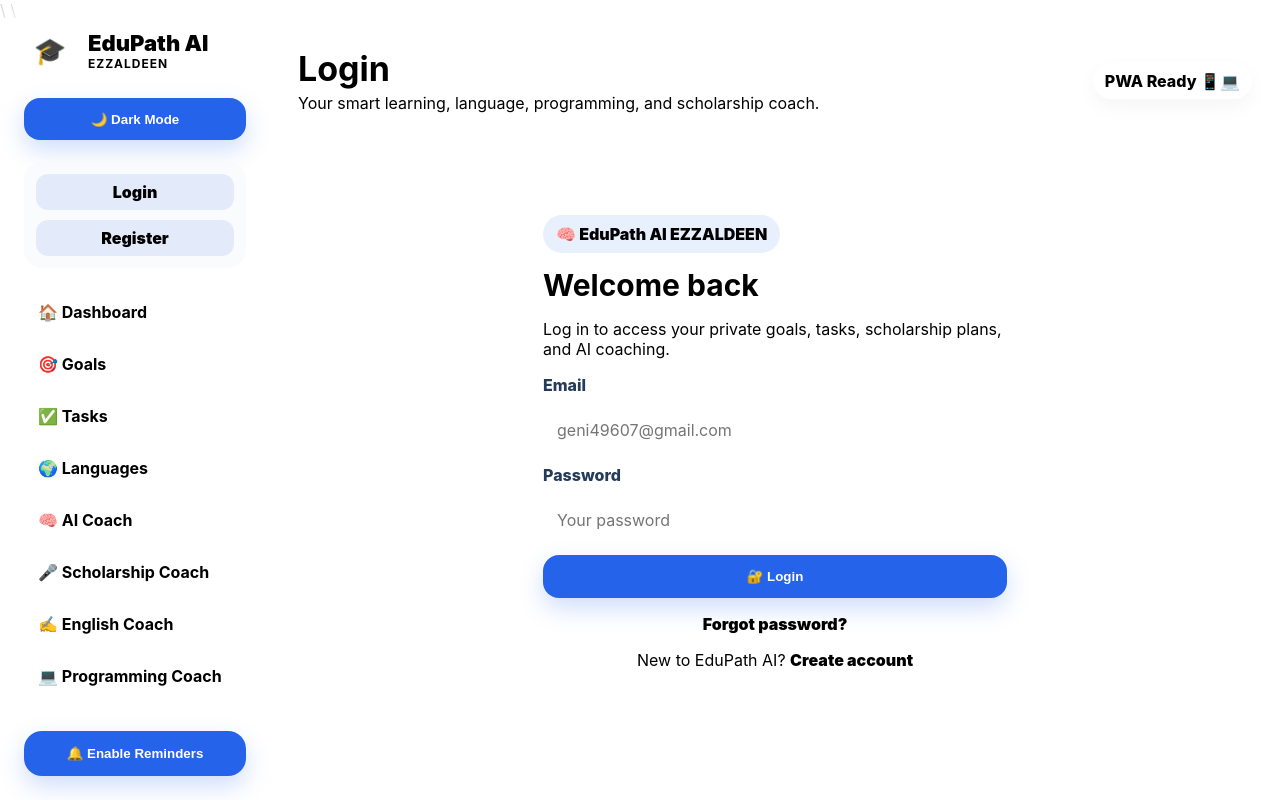
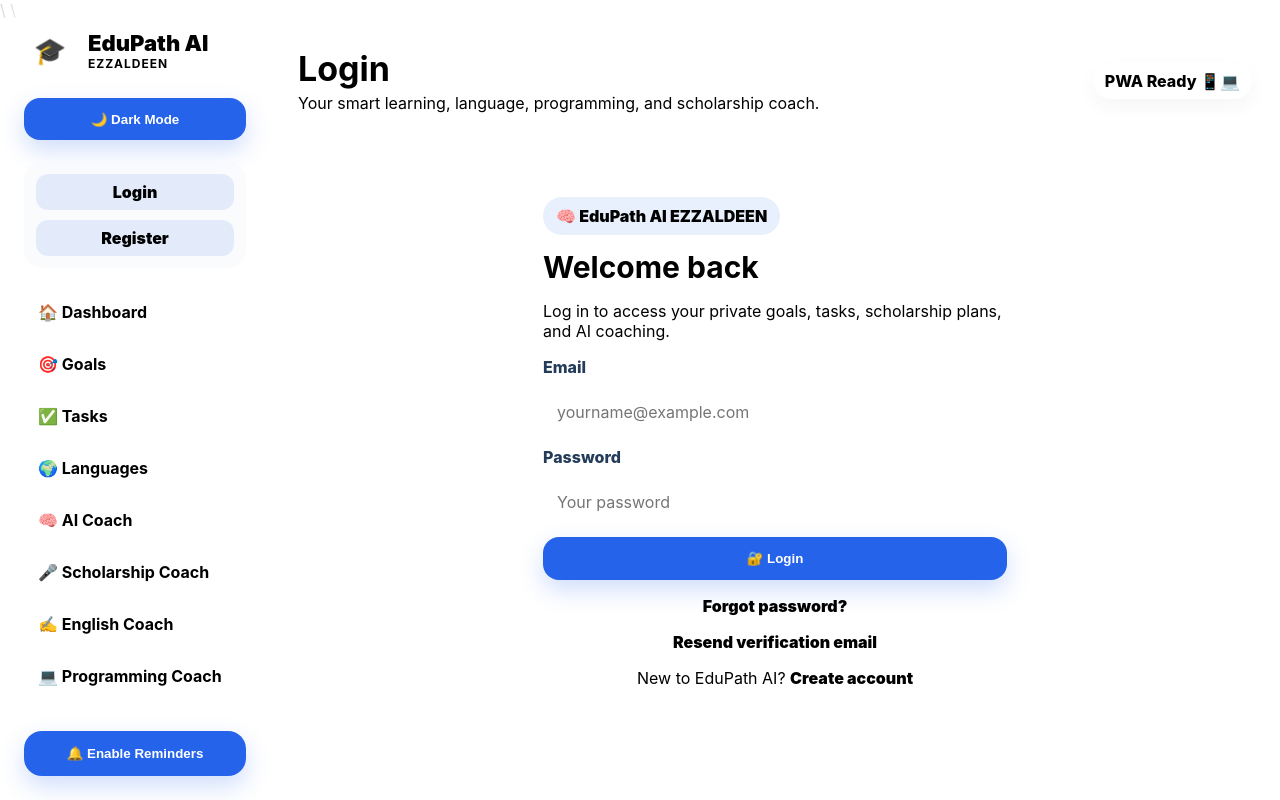
Before and after one commit to Ezzaldeen-Alhamoodi/EduPath-AI-EZZALDEEN, a Flask app: a page that uses app/templates/login.html in a window 1280 px wide. Run offline with Flask 3, Linux system fonts and the light colour scheme.

Commit message:
Improve email verification security

```diff
--- a/app/__init__.py
+++ b/app/__init__.py
@@ -237,6 +237,7 @@ def create_app():
     app.config["MAIL_USERNAME"] = os.environ.get("MAIL_USERNAME", "")
     app.config["MAIL_PASSWORD"] = os.environ.get("MAIL_PASSWORD", "")
     app.config["MAIL_DEFAULT_SENDER"] = os.environ.get("MAIL_DEFAULT_SENDER", app.config["MAIL_USERNAME"] or "noreply@edupath.ai")
+    app.config["REQUIRE_EMAIL_VERIFICATION"] = os.environ.get("REQUIRE_EMAIL_VERIFICATION", "true").lower() == "true"
 
 
     db.init_app(app)
@@ -318,6 +319,10 @@ def create_app():
                 flash("Invalid email or password.", "error")
                 return redirect(url_for("login"))
 
+            if app.config.get("REQUIRE_EMAIL_VERIFICATION", True) and not user.email_verified:
+                flash("Your email is not verified yet. Please verify it before logging in.", "error")
+                return redirect(url_for("resend_verification_public"))
+
             login_user(user)
             flash("Welcome back.", "success")
             return redirect(url_for("index"))
@@ -361,6 +366,25 @@ def create_app():
             return redirect(url_for("profile"))
 
         return render_template("resend_verification.html")
+
+
+    @app.route("/resend-verification-public", methods=["GET", "POST"])
+    def resend_verification_public():
+        if current_user.is_authenticated:
+            return redirect(url_for("resend_verification"))
+
+        if request.method == "POST":
+            email = sanitize_email(request.form.get("email", ""))
+            user = User.query.filter_by(email=email).first()
+
+            if user and not user.email_verified:
+                send_verification_email(user)
+
+            flash("If this email has an unverified account, a verification link has been sent.", "success")
+            return redirect(url_for("login"))
+
+        return render_template("resend_verification_public.html")
+
 
     @app.route("/forgot-password", methods=["GET", "POST"])
     def forgot_password():
--- a/app/templates/forgot_password.html
+++ b/app/templates/forgot_password.html
@@ -11,7 +11,7 @@
 
         <form method="POST" class="form">
             <label>Email</label>
-            <input type="text" name="email" inputmode="email" autocomplete="email" required placeholder="geni49607@gmail.com">
+            <input type="text" name="email" inputmode="email" autocomplete="email" required placeholder="yourname@example.com">
             <button type="submit">📩 Send reset link</button>
         </form>
 
--- a/app/templates/login.html
+++ b/app/templates/login.html
@@ -11,7 +11,7 @@
 
         <form method="POST" class="form">
             <label>Email</label>
-            <input type="text" name="email" inputmode="email" autocomplete="email" placeholder="geni49607@gmail.com" required>
+            <input type="text" name="email" inputmode="email" autocomplete="email" placeholder="yourname@example.com" required>
 
             <label>Password</label>
             <input type="password" name="password" placeholder="Your password" required>
@@ -20,6 +20,7 @@
         </form>
 
         <p class="auth-link"><a href="{{ url_for('forgot_password') }}">Forgot password?</a></p>
+        <p class="auth-link"><a href="{{ url_for('resend_verification_public') }}">Resend verification email</a></p>
 
         <p class="auth-link">
             New to EduPath AI?
--- a/app/templates/register.html
+++ b/app/templates/register.html
@@ -14,7 +14,7 @@
             <input name="name" placeholder="Your name" required>
 
             <label>Email</label>
-            <input type="text" name="email" inputmode="email" autocomplete="email" placeholder="geni49607@gmail.com" required>
+            <input type="text" name="email" inputmode="email" autocomplete="email" placeholder="yourname@example.com" required>
 
             <div class="form-row">
                 <div>
```
Also changed, not shown: app/templates/resend_verification_public.html (added, +22 -0 lines), README.md, 1 other file.
